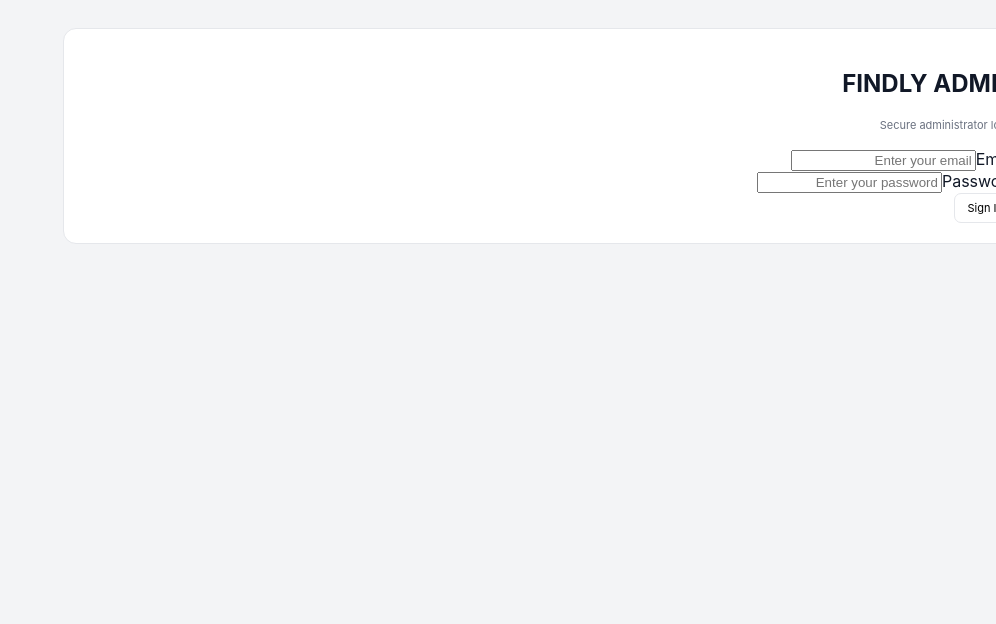
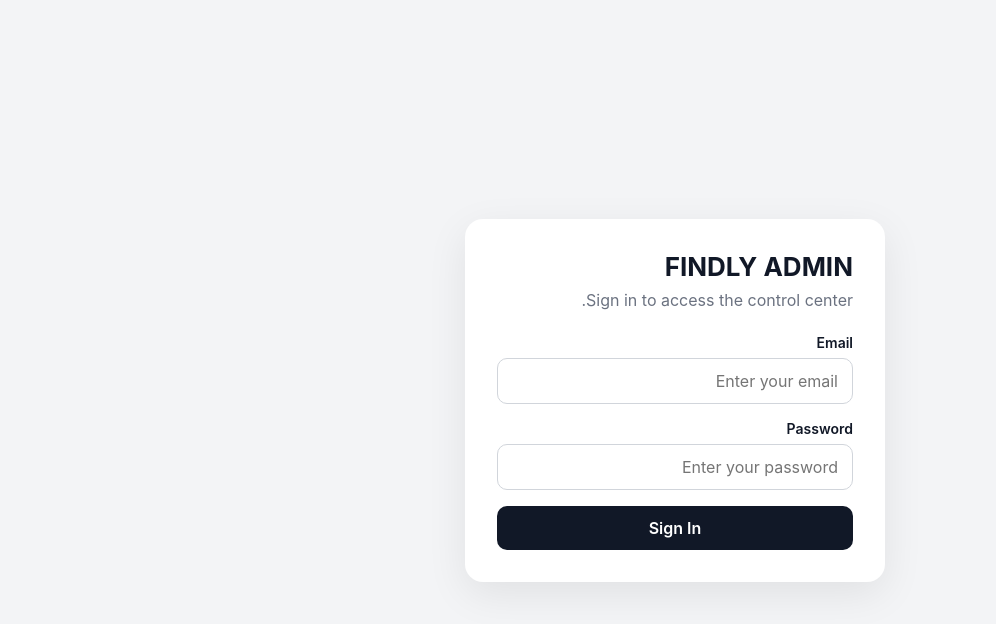
Before and after one commit to zouhairdaif134-ui/findly-v3-apii, a React (Vite) app in the folder dashboard/: page / in a window 1280 px wide. Shown: the top 624 px of the page, without its empty margins (284-1280 px from the left). Built offline with nearby package versions, Linux system fonts and the light colour scheme.

Commit message:
Update App.jsx

```diff
--- a/dashboard/src/App.jsx
+++ b/dashboard/src/App.jsx
@@ -33,20 +33,33 @@
   const [categories, setCategories] = useState([]);
   const [users, setUsers] = useState([]);
   const [content, setContent] = useState([]);
-  const [loading, setLoading] = useState(true);
+  const [loading, setLoading] = useState(false);
   const [apiError, setApiError] = useState("");
 
   useEffect(() => {
     let mounted = true;
 
     async function loadSession() {
+      try {
         const {
           data: { session }
         } = await supabase.auth.getSession();
 
         if (mounted) {
           setSession(session);
+        }
+      } catch (error) {
+        console.error(error);
+
+        if (mounted) {
+          setLoginError(
+            error.message || "Failed to restore session"
+          );
+        }
+      } finally {
+        if (mounted) {
           setAuthLoading(false);
+        }
       }
     }
 
@@ -76,16 +89,22 @@
       setLoginLoading(true);
       setLoginError("");
 
-      const { error } = await supabase.auth.signInWithPassword({
-        email: email.trim(),
+      const cleanEmail = email.trim();
+
+      const { error } =
+        await supabase.auth.signInWithPassword({
+          email: cleanEmail,
           password
         });
 
       if (error) {
         throw error;
       }
+
+      setPassword("");
     } catch (error) {
       console.error(error);
+
       setLoginError(
         error.message || "Login failed"
       );
@@ -95,21 +114,41 @@
   }
 
   async function handleLogout() {
+    try {
+      setApiError("");
+
+      const { error } =
         await supabase.auth.signOut();
+
+      if (error) {
+        throw error;
+      }
+    } catch (error) {
+      console.error(error);
+
+      setApiError(
+        error.message || "Logout failed"
+      );
+    }
   }
 
   async function fetchApi(endpoint) {
-    const response = await fetch(`${API_URL}${endpoint}`);
+    const response = await fetch(
+      `${API_URL}${endpoint}`
+    );
 
     if (!response.ok) {
-      throw new Error(`API ${response.status}`);
+      throw new Error(
+        `API ${response.status}`
+      );
     }
 
     const result = await response.json();
 
     if (!result.success) {
       throw new Error(
-        result.error?.message || "API error"
+        result.error?.message ||
+          "API error"
       );
     }
 
@@ -118,9 +157,15 @@
 
   useEffect(() => {
     if (!session) {
+      setBots([]);
+      setCategories([]);
+      setUsers([]);
+      setContent([]);
       setLoading(false);
       return;
     }
+
+    let mounted = true;
 
     async function loadDashboard() {
       try {
@@ -139,82 +184,110 @@
           fetchApi("/api/content")
         ]);
 
+        if (!mounted) {
+          return;
+        }
+
         setBots(botsData);
         setCategories(categoriesData);
         setUsers(usersData);
         setContent(contentData);
       } catch (error) {
         console.error(error);
+
+        if (mounted) {
           setApiError(
-          error.message || "Failed to load API"
+            error.message ||
+              "Failed to load API"
           );
+        }
       } finally {
+        if (mounted) {
           setLoading(false);
+        }
       }
     }
 
     loadDashboard();
+
+    return () => {
+      mounted = false;
+    };
   }, [session]);
 
   if (authLoading) {
     return (
-      <div className="app">
-        <main className="main">
-          <div className="empty">
-            Loading...
-          </div>
-        </main>
+      <div className="auth-page">
+        <section className="auth-card">
+          <h1>FINDLY ADMIN</h1>
+          <p>
+            Checking secure session...
+          </p>
+        </section>
       </div>
     );
   }
 
   if (!session) {
     return (
-      <div className="app">
-        <main className="main">
-          <section className="panel">
-            <div className="panel-header">
-              <div>
+      <div className="auth-page">
+        <section className="auth-card">
           <h1>FINDLY ADMIN</h1>
-                <p>Secure administrator login</p>
-              </div>
-            </div>
 
-            <form onSubmit={handleLogin}>
-              <div>
-                <label>Email</label>
+          <p>
+            Sign in to access the control center.
+          </p>
+
+          <form
+            className="auth-form"
+            onSubmit={handleLogin}
+          >
+            <div className="auth-field">
+              <label htmlFor="email">
+                Email
+              </label>
+
               <input
+                id="email"
                 type="email"
                 value={email}
                 onChange={(event) =>
                   setEmail(event.target.value)
                 }
                 placeholder="Enter your email"
+                autoComplete="email"
                 required
               />
             </div>
 
-              <div>
-                <label>Password</label>
+            <div className="auth-field">
+              <label htmlFor="password">
+                Password
+              </label>
+
               <input
+                id="password"
                 type="password"
                 value={password}
                 onChange={(event) =>
-                    setPassword(event.target.value)
+                  setPassword(
+                    event.target.value
+                  )
                 }
                 placeholder="Enter your password"
+                autoComplete="current-password"
                 required
               />
             </div>
 
             {loginError && (
-                <div className="error-box">
+              <div className="auth-error">
                 {loginError}
               </div>
             )}
 
             <button
-                className="secondary-button"
+              className="auth-button"
               type="submit"
               disabled={loginLoading}
             >
@@ -224,7 +297,6 @@
             </button>
           </form>
         </section>
-        </main>
       </div>
     );
   }
@@ -233,7 +305,9 @@
     <div className="app">
       <aside className="sidebar">
         <div className="brand">
-          <div className="brand-icon">F</div>
+          <div className="brand-icon">
+            F
+          </div>
 
           <div>
             <strong>FINDLY</strong>
@@ -246,7 +320,9 @@
             <button
               key={item.label}
               className={`nav-item ${
-                item.active ? "active" : ""
+                item.active
+                  ? "active"
+                  : ""
               }`}
               type="button"
             >
@@ -262,7 +338,9 @@
 
             <div>
               <strong>Owner</strong>
-              <small>Full Access</small>
+              <small>
+                Full Access
+              </small>
             </div>
           </div>
         </div>
@@ -272,7 +350,9 @@
         <header className="header">
           <div>
             <h1>Overview</h1>
-            <p>FINDLY control center</p>
+            <p>
+              FINDLY control center
+            </p>
           </div>
 
           <div className="header-actions">
@@ -284,11 +364,18 @@
             </button>
 
             <div className="profile">
-              <div className="avatar">F</div>
+              <div className="avatar">
+                F
+              </div>
 
               <div>
-                <strong>FINDLY Owner</strong>
-                <small>{session.user.email}</small>
+                <strong>
+                  FINDLY Owner
+                </strong>
+
+                <small>
+                  {session.user.email}
+                </small>
               </div>
             </div>
 
@@ -312,25 +399,41 @@
           <StatCard
             icon="🤖"
             label="Bots"
-            value={loading ? "…" : bots.length}
+            value={
+              loading
+                ? "…"
+                : bots.length
+            }
           />
 
           <StatCard
             icon="🗂️"
             label="Categories"
-            value={loading ? "…" : categories.length}
+            value={
+              loading
+                ? "…"
+                : categories.length
+            }
           />
 
           <StatCard
             icon="👥"
             label="Users"
-            value={loading ? "…" : users.length}
+            value={
+              loading
+                ? "…"
+                : users.length
+            }
           />
 
           <StatCard
             icon="🗃️"
             label="Content"
-            value={loading ? "…" : content.length}
+            value={
+              loading
+                ? "…"
+                : content.length
+            }
           />
         </section>
 
@@ -339,7 +442,9 @@
             <div className="panel-header">
               <div>
                 <h2>Bots</h2>
-                <p>Connected FINDLY bots</p>
+                <p>
+                  Connected FINDLY bots
+                </p>
               </div>
 
               <button
@@ -357,7 +462,8 @@
                 </div>
               )}
 
-              {!loading && bots.length === 0 && (
+              {!loading &&
+                bots.length === 0 && (
                   <div className="empty">
                     No bots found
                   </div>
@@ -374,7 +480,9 @@
                     </div>
 
                     <div className="bot-info">
-                      <strong>{bot.name}</strong>
+                      <strong>
+                        {bot.name}
+                      </strong>
 
                       <span>
                         {bot.telegram_username ||
@@ -404,7 +512,9 @@
             <div className="panel-header">
               <div>
                 <h2>Categories</h2>
-                <p>Current FINDLY network</p>
+                <p>
+                  Current FINDLY network
+                </p>
               </div>
 
               <button
@@ -416,13 +526,15 @@
             </div>
 
             <div className="category-list">
-              {categories.map((category) => (
+              {categories.map(
+                (category) => (
                   <div
                     className="category-row"
                     key={category.id}
                   >
                     <span className="category-icon">
-                    {category.icon || "📁"}
+                      {category.icon ||
+                        "📁"}
                     </span>
 
                     <div>
@@ -447,10 +559,12 @@
                         : "Inactive"}
                     </span>
                   </div>
-              ))}
+                )
+              )}
 
               {!loading &&
-                categories.length === 0 && (
+                categories.length ===
+                  0 && (
                   <div className="empty">
                     No categories found
                   </div>
@@ -462,7 +576,10 @@
         <section className="panel system-panel">
           <div className="panel-header">
             <div>
-              <h2>System Status</h2>
+              <h2>
+                System Status
+              </h2>
+
               <p>
                 Current FINDLY infrastructure
               </p>
@@ -496,10 +613,16 @@
   );
 }
 
-function StatCard({ icon, label, value }) {
+function StatCard({
+  icon,
+  label,
+  value
+}) {
   return (
     <div className="stat-card">
-      <div className="stat-icon">{icon}</div>
+      <div className="stat-icon">
+        {icon}
+      </div>
 
       <div>
         <span>{label}</span>
@@ -509,7 +632,10 @@
   );
 }
 
-function SystemItem({ label, value }) {
+function SystemItem({
+  label,
+  value
+}) {
   return (
     <div className="system-item">
       <div>
```
Lines whose indentation alone changed are shown as unchanged.
